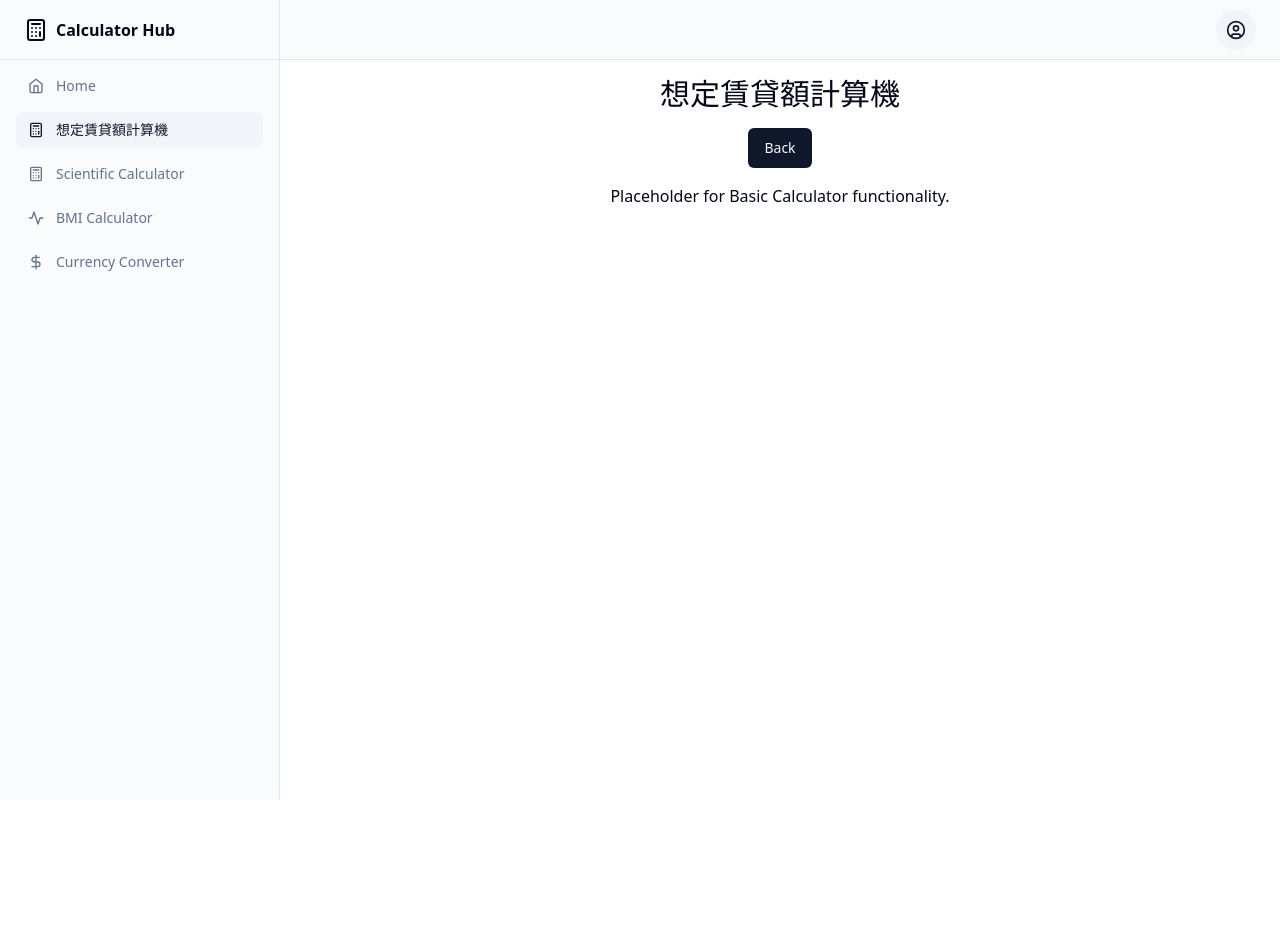
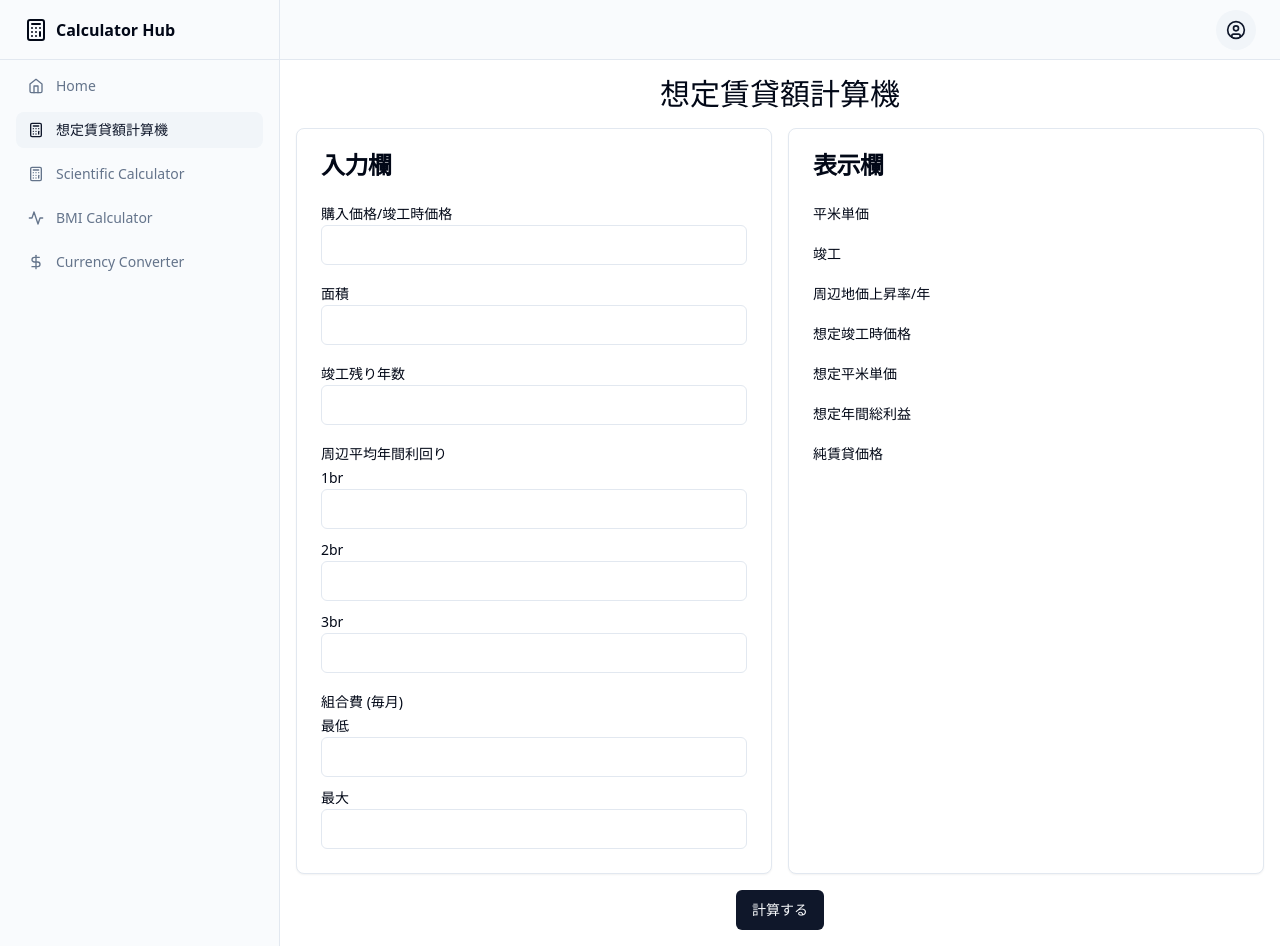
Before and after one commit to GPT-Engineer-App/android-calc-app, a React (Vite) app: page /basic-calculator in a window 1280 px wide. Before the commit the page ends 800 px from the top, so only its background shows below. Built offline with nearby package versions, Linux system fonts and the light colour scheme.

Commit message:
Added input and display fields for 想定賃貸額計算機 screen.

```diff
--- a/src/pages/BasicCalculator.jsx
+++ b/src/pages/BasicCalculator.jsx
@@ -1,14 +1,143 @@
+import { useState } from "react";
 import { Button } from "@/components/ui/button";
-import { useNavigate } from "react-router-dom";
+import { Input } from "@/components/ui/input";
+import { Label } from "@/components/ui/label";
+import { Card, CardContent, CardHeader, CardTitle } from "@/components/ui/card";
 
 const BasicCalculator = () => {
-  const navigate = useNavigate();
+  const [purchasePrice, setPurchasePrice] = useState("");
+  const [area, setArea] = useState("");
+  const [remainingYears, setRemainingYears] = useState("");
+  const [annualYield1br, setAnnualYield1br] = useState("");
+  const [annualYield2br, setAnnualYield2br] = useState("");
+  const [annualYield3br, setAnnualYield3br] = useState("");
+  const [minUnionFee, setMinUnionFee] = useState("");
+  const [maxUnionFee, setMaxUnionFee] = useState("");
 
   return (
-    <div className="text-center space-y-4">
-      <h1 className="text-3xl">想定賃貸額計算機</h1>
-      <Button onClick={() => navigate(-1)}>Back</Button>
-      <p>Placeholder for Basic Calculator functionality.</p>
+    <div className="space-y-4">
+      <h1 className="text-3xl text-center">想定賃貸額計算機</h1>
+      <div className="grid grid-cols-1 md:grid-cols-2 gap-4">
+        <Card>
+          <CardHeader>
+            <CardTitle>入力欄</CardTitle>
+          </CardHeader>
+          <CardContent className="space-y-4">
+            <div>
+              <Label htmlFor="purchasePrice">購入価格/竣工時価格</Label>
+              <Input
+                id="purchasePrice"
+                value={purchasePrice}
+                onChange={(e) => setPurchasePrice(e.target.value)}
+              />
+            </div>
+            <div>
+              <Label htmlFor="area">面積</Label>
+              <Input
+                id="area"
+                value={area}
+                onChange={(e) => setArea(e.target.value)}
+              />
+            </div>
+            <div>
+              <Label htmlFor="remainingYears">竣工残り年数</Label>
+              <Input
+                id="remainingYears"
+                value={remainingYears}
+                onChange={(e) => setRemainingYears(e.target.value)}
+              />
+            </div>
+            <div>
+              <Label>周辺平均年間利回り</Label>
+              <div className="space-y-2">
+                <div>
+                  <Label htmlFor="annualYield1br">1br</Label>
+                  <Input
+                    id="annualYield1br"
+                    value={annualYield1br}
+                    onChange={(e) => setAnnualYield1br(e.target.value)}
+                  />
+                </div>
+                <div>
+                  <Label htmlFor="annualYield2br">2br</Label>
+                  <Input
+                    id="annualYield2br"
+                    value={annualYield2br}
+                    onChange={(e) => setAnnualYield2br(e.target.value)}
+                  />
+                </div>
+                <div>
+                  <Label htmlFor="annualYield3br">3br</Label>
+                  <Input
+                    id="annualYield3br"
+                    value={annualYield3br}
+                    onChange={(e) => setAnnualYield3br(e.target.value)}
+                  />
+                </div>
+              </div>
+            </div>
+            <div>
+              <Label>組合費 (毎月)</Label>
+              <div className="space-y-2">
+                <div>
+                  <Label htmlFor="minUnionFee">最低</Label>
+                  <Input
+                    id="minUnionFee"
+                    value={minUnionFee}
+                    onChange={(e) => setMinUnionFee(e.target.value)}
+                  />
+                </div>
+                <div>
+                  <Label htmlFor="maxUnionFee">最大</Label>
+                  <Input
+                    id="maxUnionFee"
+                    value={maxUnionFee}
+                    onChange={(e) => setMaxUnionFee(e.target.value)}
+                  />
+                </div>
+              </div>
+            </div>
+          </CardContent>
+        </Card>
+        <Card>
+          <CardHeader>
+            <CardTitle>表示欄</CardTitle>
+          </CardHeader>
+          <CardContent className="space-y-4">
+            <div>
+              <Label>平米単価</Label>
+              <p>{/* Calculation for 平米単価 */}</p>
+            </div>
+            <div>
+              <Label>竣工</Label>
+              <p>{/* Calculation for 竣工 */}</p>
+            </div>
+            <div>
+              <Label>周辺地価上昇率/年</Label>
+              <p>{/* Calculation for 周辺地価上昇率/年 */}</p>
+            </div>
+            <div>
+              <Label>想定竣工時価格</Label>
+              <p>{/* Calculation for 想定竣工時価格 */}</p>
+            </div>
+            <div>
+              <Label>想定平米単価</Label>
+              <p>{/* Calculation for 想定平米単価 */}</p>
+            </div>
+            <div>
+              <Label>想定年間総利益</Label>
+              <p>{/* Calculation for 想定年間総利益 */}</p>
+            </div>
+            <div>
+              <Label>純賃貸価格</Label>
+              <p>{/* Calculation for 純賃貸価格 */}</p>
+            </div>
+          </CardContent>
+        </Card>
+      </div>
+      <div className="text-center">
+        <Button>計算する</Button>
+      </div>
     </div>
   );
 };
```
